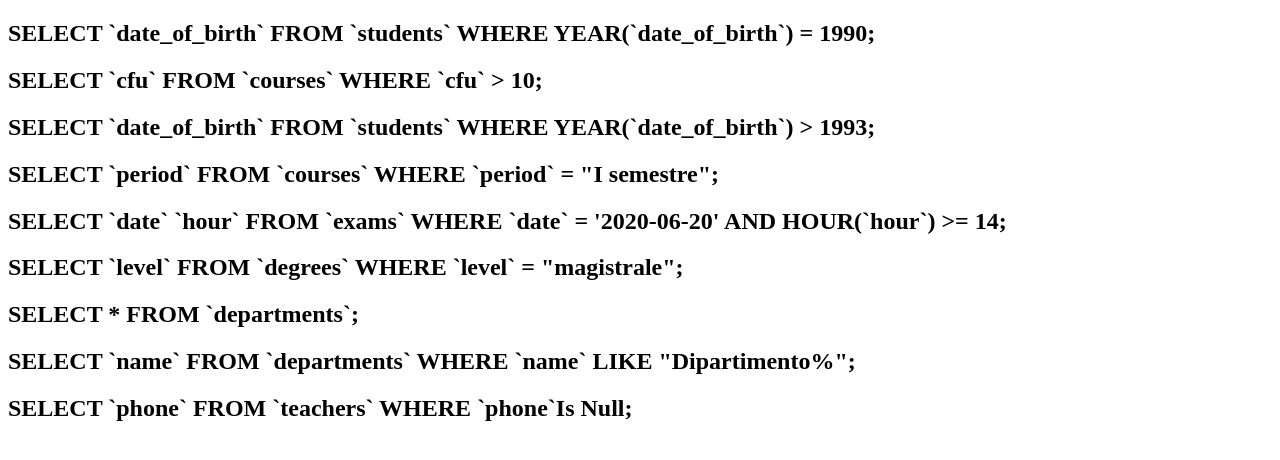
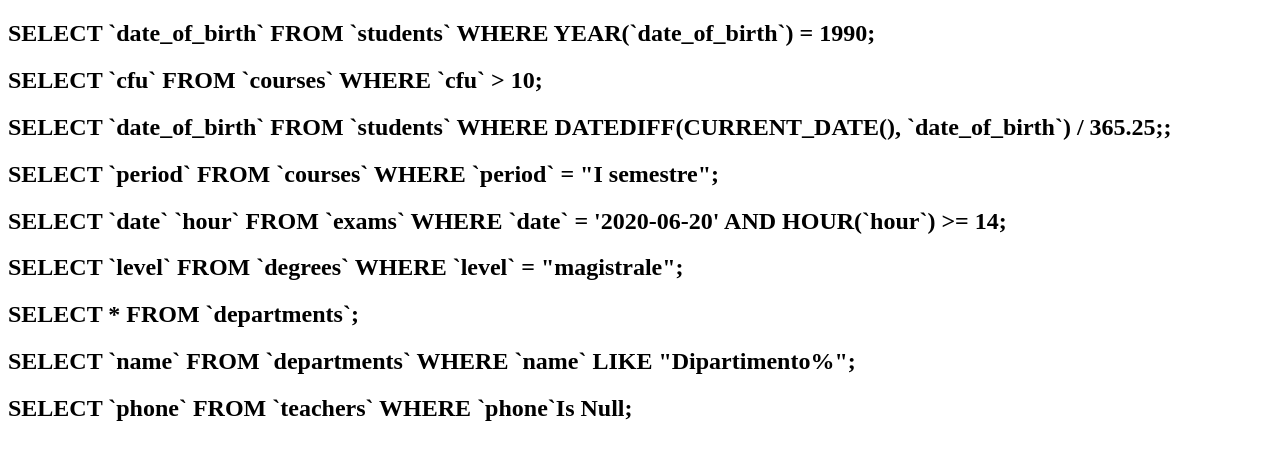
Before and after one commit to Anymoose98/db-university, a plain HTML site: page index.html in a window 1280 px wide. Drawn offline with Linux system fonts and the light colour scheme.

Commit message:
[fixed] terzo esercizio sistemato

```diff
--- a/index.html
+++ b/index.html
@@ -13,7 +13,7 @@
    <h2>SELECT `cfu` FROM `courses` WHERE `cfu` > 10;</h2>
 
    <!-- Terzo esercizio -->
-   <h2>SELECT `date_of_birth` FROM `students` WHERE YEAR(`date_of_birth`) > 1993;</h2>
+   <h2>SELECT `date_of_birth` FROM `students` WHERE DATEDIFF(CURRENT_DATE(), `date_of_birth`) / 365.25;;</h2>
 
    <!-- Quarto esercizio -->
    <h2>SELECT `period` FROM `courses` WHERE `period` = "I semestre";</h2>
```
